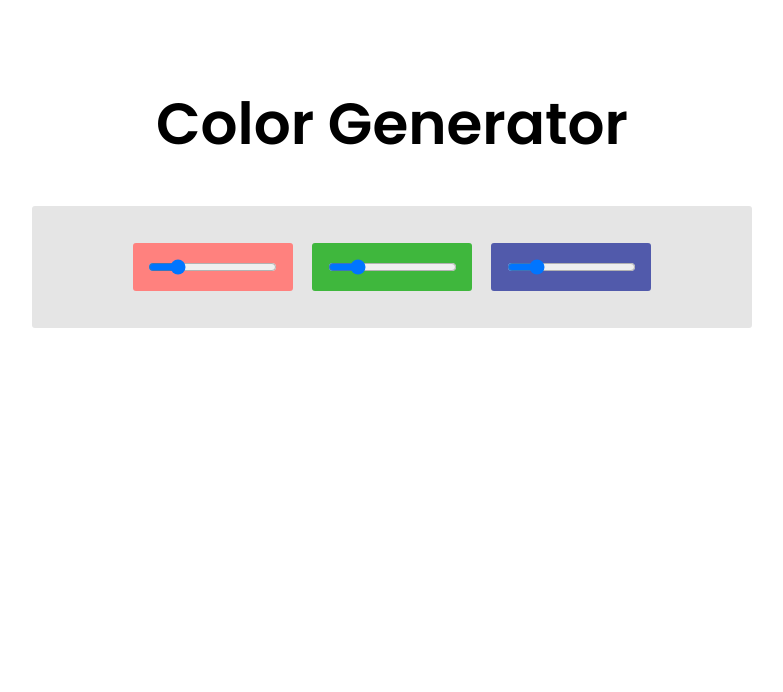
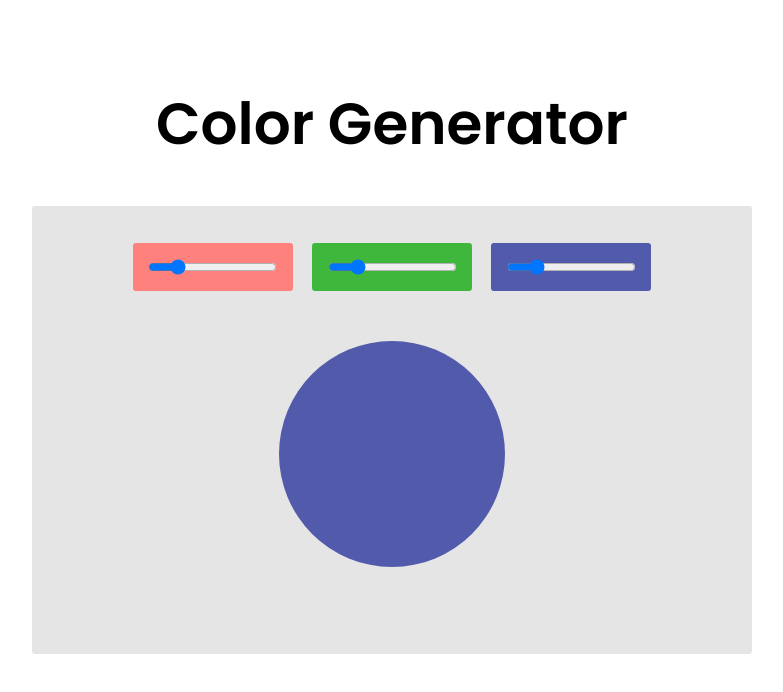
Before and after one commit to jbiers/color-generator, a React (Create React App) app: page / in a window 1280 px wide. Shown: the top 692 px of the page, without its empty margins (248-1031 px from the left). Built offline with nearby package versions, Linux system fonts and the light colour scheme.

Commit message:
added generated color

```diff
--- a/src/App.tsx
+++ b/src/App.tsx
@@ -7,6 +7,7 @@ export function App() {
     <>
       <Header />
       <ColorGenerator />
+
       <GlobalStyle />
     </>
   );
--- a/src/components/ColorGenerator/index.tsx
+++ b/src/components/ColorGenerator/index.tsx
@@ -1,3 +1,4 @@
+import { GeneratedColor } from "../GeneratedColor";
 import { Container } from "./styles";
 
 export function ColorGenerator() {
@@ -17,6 +18,8 @@ export function ColorGenerator() {
                         min="0" max="255" />
                 </div>
             </div>
+
+            <GeneratedColor />
         </Container>
     )
 }
--- /dev/null
+++ b/src/components/GeneratedColor/index.tsx
@@ -0,0 +1,7 @@
+import { Color } from "./styles"
+
+export function GeneratedColor() {
+    return (
+        <Color />
+    )
+}
--- /dev/null
+++ b/src/components/GeneratedColor/styles.ts
@@ -0,0 +1,11 @@
+import styled from "styled-components"
+
+export const Color = styled.div`
+    background: var(--blue);
+
+    margin: 3.125rem auto;
+
+    width: 14.125rem;
+    height: 14.125rem;
+    border-radius: 50%;
+`
```
